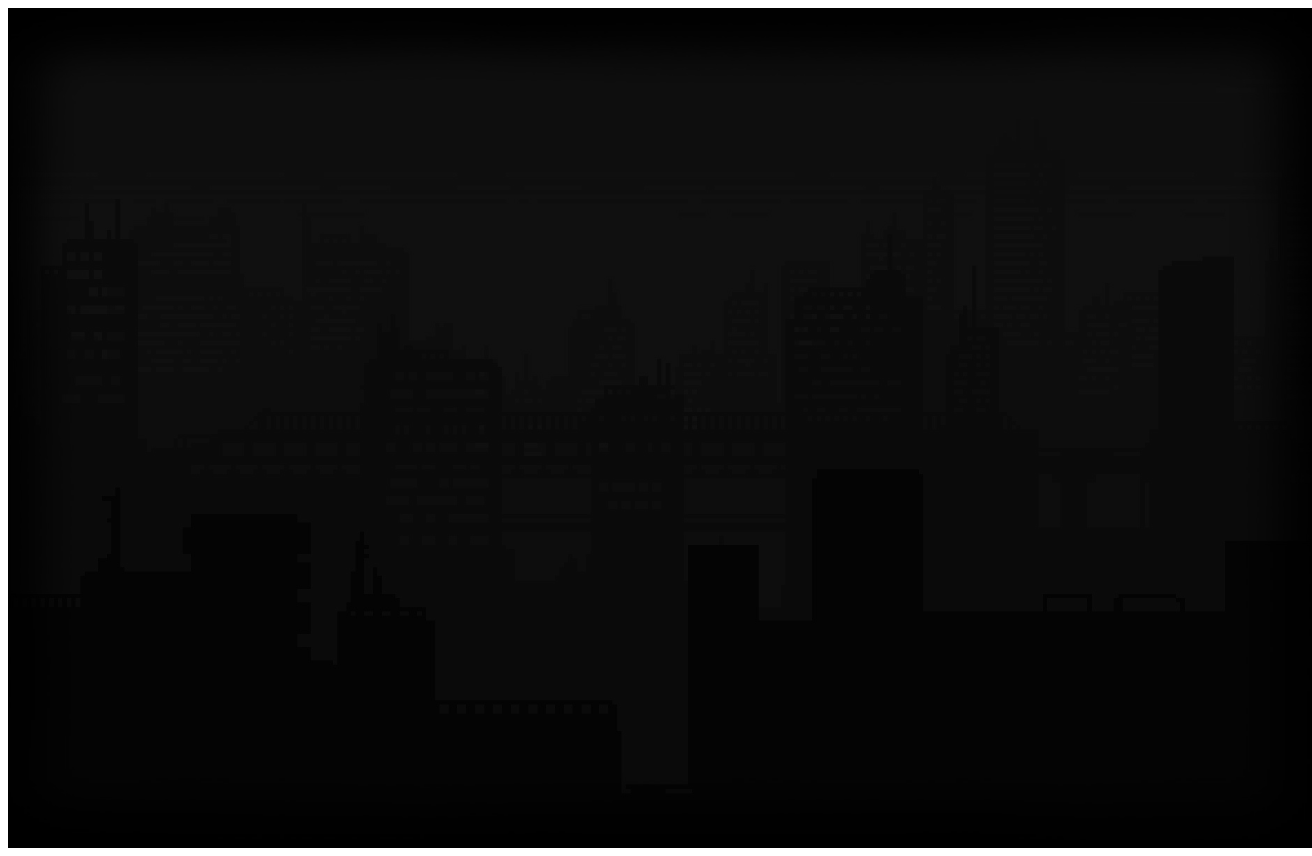
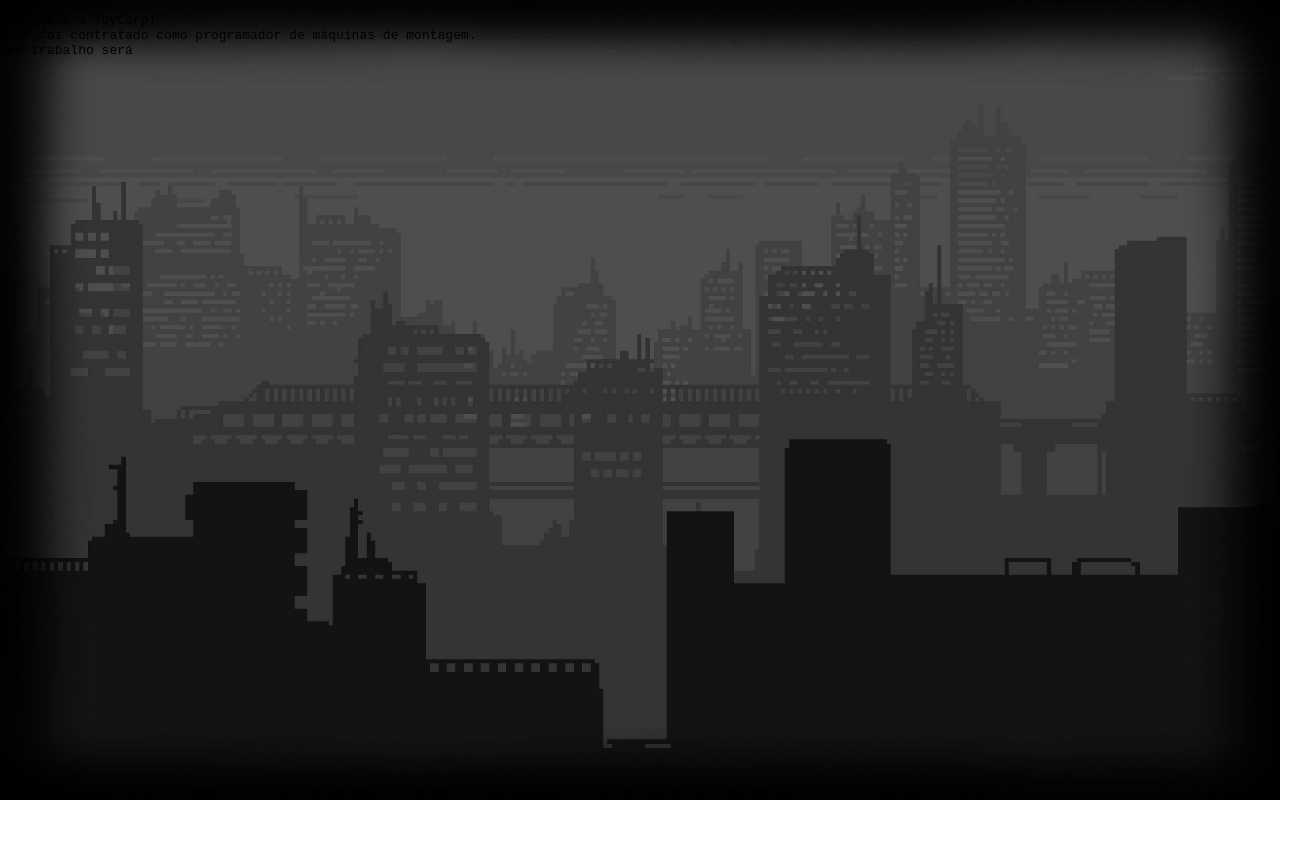
Before and after one commit to adriansgpy/Projeto-2-Trainee-frontend, an Angular app in the folder LastCommit/: page /intro in a window 1280 px wide. Shown: the whole page, 1312 px wide, since content can reach past the window. After the commit the page ends 800 px from the top, so only its background shows below. Built offline with nearby package versions, Linux system fonts and the light colour scheme.

Commit message:
Fix(Intro): Background estava com bordas brancas e scroll
Scroll e bordas foram retirados do background da página de introdução para deixar a tela mais elegante

```diff
--- a/LastCommit/src/frontend/src/app/components/intro/intro.component.html
+++ b/LastCommit/src/frontend/src/app/components/intro/intro.component.html
@@ -1,11 +1,8 @@
 <div class="intro-container">
   <img src="assets/bg_intro.jpg" alt="Fábrica ToyCorp" class="bg-image" />
-
-
   <div class="terminal-screen">
     <div class="terminal-content">
       <pre id="introText"></pre>
     </div>
   </div>
-
 </div>
--- a/LastCommit/src/frontend/src/app/components/intro/intro.component.scss
+++ b/LastCommit/src/frontend/src/app/components/intro/intro.component.scss
@@ -1,53 +1,39 @@
-
-.intro-container {
-  position: relative;
+/* Remove margens e paddings globais e força altura mínima */
+html, body {
+  margin: 0;
+  padding: 0;
   width: 100%;
-  height: 100vh;
-  font-family: 'Courier New', monospace;
-  display: flex;
-  flex-direction: column;
-  align-items: center;
-  gap: 20px;
-  overflow: hidden;
-  padding: 20px;
+  height: 100%;
+  overflow: hidden; /* remove qualquer scroll */
 }
 
+/* Container ocupando toda a tela */
+.intro-container {
+  position: fixed; /* fixa na tela inteira */
+  top: 0;
+  left: 0;
+  width: 100vw;
+  height: 100vh;
+  margin: 0;
+  padding: 0;
+  overflow: hidden; /* garante que nada dentro cause scroll */
+}
 
+/* Imagem cobrindo toda a tela */
 .bg-image {
   position: absolute;
   top: 0;
   left: 0;
   width: 100%;
   height: 100%;
-  object-fit: cover;
-  z-index: 0;
-  filter: brightness(0.2);
+  object-fit: cover; /* cobre toda a tela mantendo proporção */
+  display: block;
+  z-index: -1;
 }
 
-
-
-.glitch-char {
-  display: inline-block;
-  color: #f00;
-  animation: glitchAnim 0.3s infinite alternate;
+/* Terminal sobre a imagem */
+.terminal-screen {
+  position: relative;
+  z-index: 1;
+  /* ajuste a posição e tamanho do terminal como quiser */
 }
-
-@keyframes glitchAnim {
-  0% { transform: translate(0, 0); }
-  25% { transform: translate(-1px, 1px); }
-  50% { transform: translate(1px, -1px); }
-  75% { transform: translate(-1px, -1px); }
-  100% { transform: translate(1px, 1px); }
-}
-
-
-.dark-glitch-mode {
-  animation: darkBlink 2s infinite alternate;
-  opacity: 0.6;
-}
-
-@keyframes darkBlink {
-  0% { opacity: 0.6; }
-  50% { opacity: 0.3; }
-  100% { opacity: 0.6; }
-}
```
